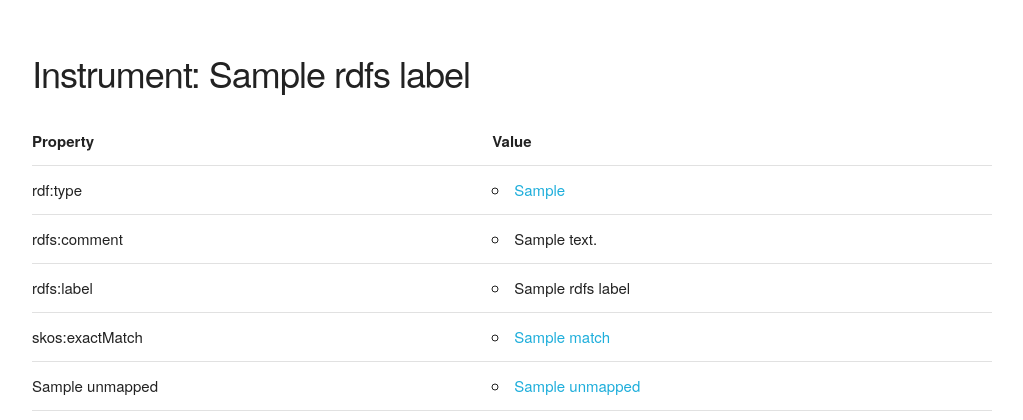
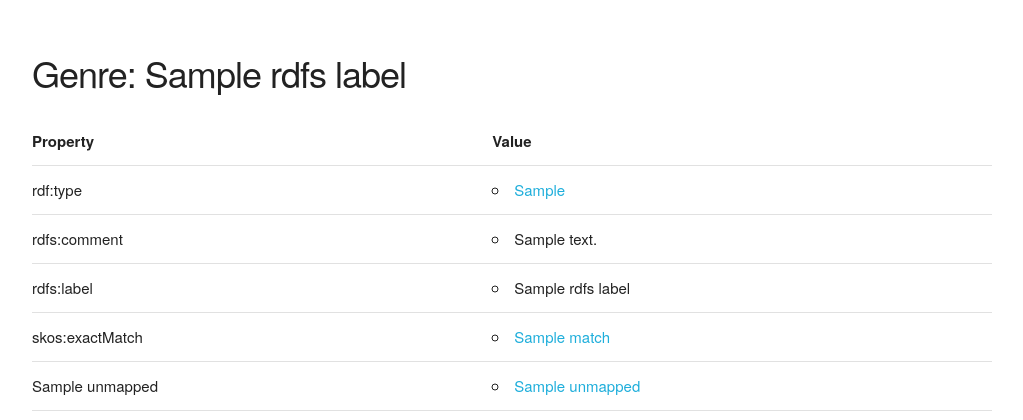
Before and after one commit to CarnegieHall/ch-lod-app, a Python web app: template templates/genres/genres.html in a window 1280 px wide. Shown: the part 63-483 px from the top of the page, without its empty margins (128-1151 px from the left). Run offline with Jinja, Linux system fonts and the light colour scheme; the template is opened without the code that fills it: most values are stand-ins (such as "Sample title", 1, 10 or a date in 2020).

Commit message:
Update Genres template

```diff
--- a/templates/genres/genres.html
+++ b/templates/genres/genres.html
@@ -5,7 +5,7 @@
 
 
   <div class="twelve columns">
-  <h3>Instrument: {{ data.rdfs_label.0 }}</h3>
+  <h3>Genre: {{ data.rdfs_label.0 }}</h3>
   </div>
 
   <table class="u-full-width prop-table">
```
